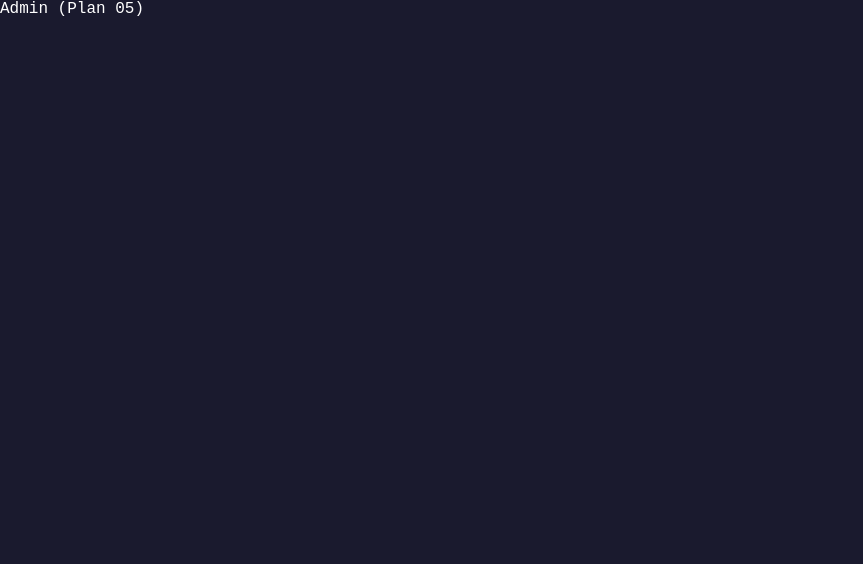
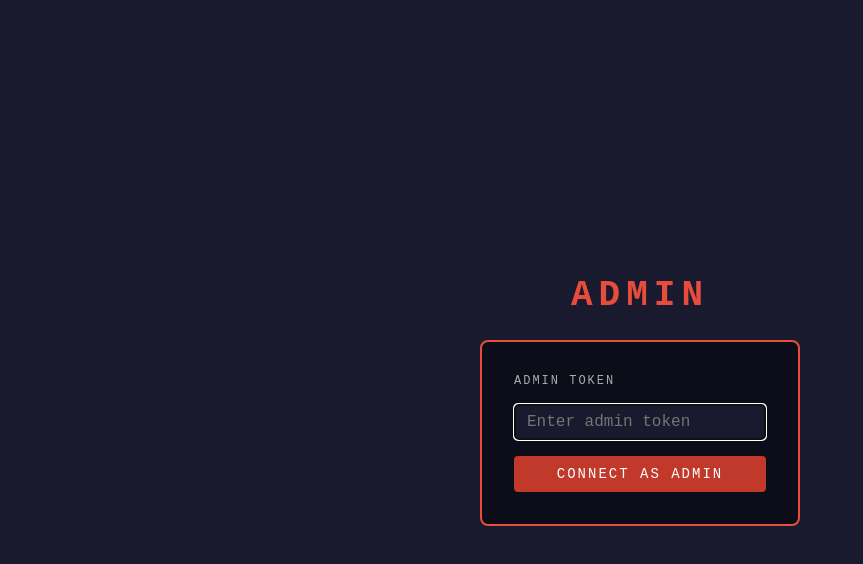
Before and after one commit to cman131/Responsible-Owners-Should-Clean-Up-After-Their-Pets, a React (Vite) app in the folder packages/client/: page /admin in a window 1280 px wide. Shown: the top 564 px of the page, without its empty margins (0-863 px from the left). Built offline with nearby package versions, Linux system fonts and the light colour scheme.

Commit message:
feat(client): admin login gate

```diff
--- /dev/null
+++ b/packages/client/src/admin/AdminShell.tsx
@@ -0,0 +1,49 @@
+import { useState } from 'react';
+import { connectAsAdmin } from '../socket.js';
+import { SetupPanel } from './SetupPanel.js';
+
+export function AdminShell() {
+  const [token, setToken] = useState('');
+  const [connected, setConnected] = useState(false);
+  const [error, setError] = useState<string | null>(null);
+
+  function handleConnect(e: React.FormEvent) {
+    e.preventDefault();
+    if (!token.trim()) return;
+    connectAsAdmin(token.trim());
+    setConnected(true);
+  }
+
+  if (connected) return <SetupPanel />;
+
+  return (
+    <div style={styles.container}>
+      <h1 style={styles.title}>ADMIN</h1>
+      <form onSubmit={handleConnect} style={styles.box}>
+        <label style={styles.label}>Admin token</label>
+        <input
+          type="password"
+          style={styles.input}
+          value={token}
+          onChange={(e) => setToken(e.target.value)}
+          placeholder="Enter admin token"
+          autoFocus
+        />
+        {error && <p style={styles.error}>{error}</p>}
+        <button type="submit" style={styles.button} disabled={!token.trim()}>
+          CONNECT AS ADMIN
+        </button>
+      </form>
+    </div>
+  );
+}
+
+const styles = {
+  container: { display:'flex', flexDirection:'column' as const, alignItems:'center', justifyContent:'center', minHeight:'100vh', gap:24 },
+  title: { fontSize:36, letterSpacing:6, color:'#e74c3c' },
+  box: { background:'#0d0d1a', border:'2px solid #e74c3c', borderRadius:8, padding:32, display:'flex', flexDirection:'column' as const, gap:16, minWidth:320 },
+  label: { color:'#aaa', fontSize:12, letterSpacing:2, textTransform:'uppercase' as const },
+  input: { background:'#1a1a2e', border:'1px solid #e74c3c', color:'#fff', padding:'8px 12px', fontSize:16, borderRadius:4, fontFamily:'inherit' },
+  button: { background:'#c0392b', color:'#fff', border:'none', padding:'10px 20px', fontSize:14, letterSpacing:2, cursor:'pointer', borderRadius:4, fontFamily:'inherit' },
+  error: { color:'#e74c3c', fontSize:12 },
+};
--- /dev/null
+++ b/packages/client/src/admin/SetupPanel.tsx
@@ -0,0 +1,3 @@
+export function SetupPanel() {
+  return <div style={{ padding: 32, color: '#aaa' }}>Setup Panel (loading...)</div>;
+}
--- a/packages/client/src/pages/AdminPage.tsx
+++ b/packages/client/src/pages/AdminPage.tsx
@@ -1,3 +1,5 @@
+import { AdminShell } from '../admin/AdminShell.js';
+
 export function AdminPage() {
-  return <div>Admin (Plan 05)</div>;
+  return <AdminShell />;
 }
```
